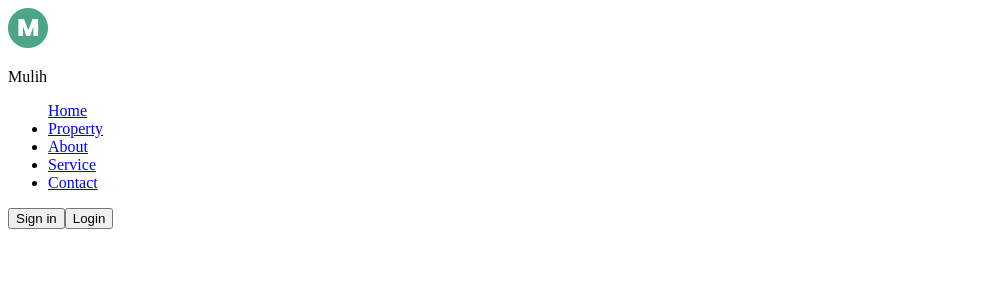
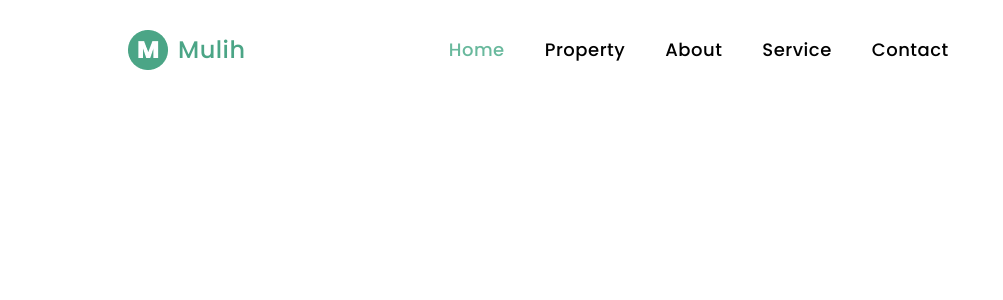
Before and after one commit to Cecilia-Giusti/training-integration, a React (Create React App) app: page / in a window 1280 px wide. Shown: the top 300 px of the page, without its empty margins (0-1003 px from the left). Built offline with nearby package versions, Linux system fonts and the light colour scheme.

Commit message:
:sparkles: add header
- add header html
- add style
- add tests

```diff
--- a/public/index.html
+++ b/public/index.html
@@ -1,5 +1,5 @@
 <!DOCTYPE html>
-<html lang="fr">
+<html lang="en">
 
 <head>
   <meta charset="utf-8" />
--- a/public/style_compressed.css
+++ b/public/style_compressed.css
@@ -1 +1 @@
-/*# sourceMappingURL=style_compressed.css.map */
+*{box-sizing:border-box;-webkit-margin-before:0;margin-block-start:0;-webkit-margin-after:0;margin-block-end:0}body{height:100vh;width:100%;margin:0 auto;overflow-x:hidden}#root{width:100%;margin:0 auto;overflow-x:hidden}ul{-webkit-padding-start:0;padding-inline-start:0}li{list-style:none}a{text-decoration:none;color:#000}.active{color:#69b99d}.header{width:80%;margin:auto;margin-top:30px}.header nav{display:flex;flex-direction:row;align-items:center;justify-content:space-between}.header-logo{display:flex;flex-direction:row;align-items:center;justify-content:center;gap:10px}.header-logo-name{font-family:"Poppins",sans-serif;font-style:normal;font-weight:500;font-size:1.5em;line-height:26px;letter-spacing:.5px;color:#4ba586}.header-list{display:flex;flex-direction:row;align-items:center;justify-content:center;gap:40px}.header-list-item{font-family:"Poppins",sans-serif;font-style:normal;font-weight:500;font-size:1.125rem;line-height:26px;letter-spacing:.5px;color:#8e8e8e}/*# sourceMappingURL=style_compressed.css.map */
--- a/src/components/Header.tsx
+++ b/src/components/Header.tsx
@@ -1,4 +1,5 @@
 import { NavLink } from "react-router-dom";
+import ButtonCallToAction from "./ButtonCallToAction";
 
 /**
 Header Component.
@@ -19,24 +20,31 @@ const Header = () => {
         </div>
 
         <ul className='header-list'>
-          <NavLink to={"/"}>Home </NavLink>
           <li className='header-list-item'>
-            <NavLink to={"/"}>Property</NavLink>
+            <NavLink to={"/"} data-testId='nav-home'>
+              Home{" "}
+            </NavLink>
+          </li>
+
+          <li className='header-list-item'>
+            <NavLink to={"/Property"}>Property</NavLink>
           </li>
           <li className='header-list-item'>
-            <NavLink to={"/"}>About</NavLink>
+            <NavLink to={"/About"}>About</NavLink>
           </li>
           <li className='header-list-item'>
-            <NavLink to={"/"}>Service</NavLink>
+            <NavLink to={"/Service"} data-testId='nav-service'>
+              Service
+            </NavLink>
           </li>
           <li className='header-list-item'>
-            <NavLink to={"/"}>Contact</NavLink>
+            <NavLink to={"/Contact"}>Contact</NavLink>
           </li>
         </ul>
 
         <div className='header-coonection'>
-          <button className='header-signIn'>Sign in </button>
-          <button className='header-login'>Login </button>
+          <ButtonCallToAction text='Sign in' color='white' />
+          <ButtonCallToAction text='Login' color='green' />
         </div>
       </nav>
     </header>
--- a/src/styles/layout/_header.scss
+++ b/src/styles/layout/_header.scss
@@ -0,0 +1,39 @@
+.header {
+    width: 80%;
+    margin: auto;
+    margin-top:30px;
+
+    nav {
+        @include flex($justify: space-between);
+    }
+
+    &-logo {
+        @include flex;
+        gap: 10px;
+
+        &-name {
+            font-family: $font-nav;
+            font-style: normal;
+            font-weight: 500;
+            font-size: 1.5em;
+            line-height: 26px;
+            letter-spacing: 0.5px;
+            color: $color-title;
+        }
+    }
+
+    &-list{
+        @include flex;
+        gap:40px;
+
+        &-item{
+            font-family: $font-nav;
+            font-style: normal;
+            font-weight: 500;
+            font-size: 1.125rem;
+            line-height: 26px;
+            letter-spacing: 0.5px;
+            color: $color-nav;
+        }
+    }
+}
--- a/src/styles/utils/_mixins.scss
+++ b/src/styles/utils/_mixins.scss
@@ -0,0 +1,6 @@
+@mixin flex($direction:row, $align:center,$justify:center){
+    display: flex;
+    flex-direction: $direction;
+    align-items: $align;
+    justify-content: $justify;
+}
--- a/src/styles/utils/_settings.scss
+++ b/src/styles/utils/_settings.scss
@@ -0,0 +1,39 @@
+* {
+    box-sizing: border-box;
+    -webkit-margin-before: 0;
+    margin-block-start: 0;
+    -webkit-margin-after: 0;
+    margin-block-end: 0;
+
+  }
+
+  body {
+    height: 100vh;
+    width: 100%;
+    margin: 0 auto;
+    overflow-x: hidden;
+  }
+
+  #root {
+    width: 100%;
+    margin: 0 auto;
+    overflow-x: hidden;
+  }
+
+  ul {
+    -webkit-padding-start: 0;
+    padding-inline-start: 0;
+  }
+
+  li {
+    list-style: none;
+  }
+
+  a {
+    text-decoration: none;
+    color: #000;
+  }
+
+  .active{
+color: #69B99D;
+  }
```
Also changed, not shown: src/styles/utils/_variables.scss (+8 -0 lines), src/styles/utils/_fonts.scss (deleted), 2 other files (tests, documents, lock files or other folders).
